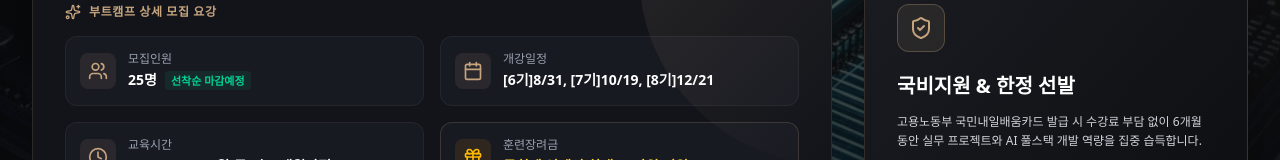
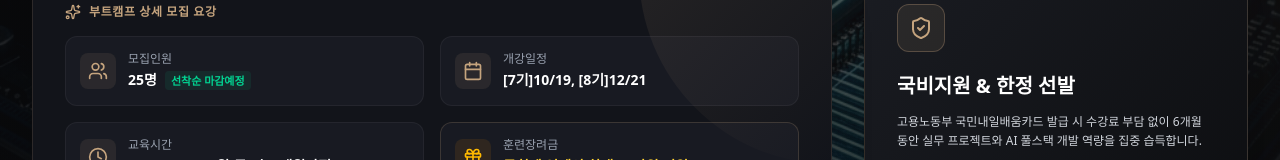
Before and after one commit to dvdkkk/k-kukbi-fullstack, a React (Vite) app: page / in a window 1280 px wide. Shown: the part 479-639 px from the top of the page. Built offline with nearby package versions, Linux system fonts and the light colour scheme.

Commit message:
feat: update bootcamp schedule
Remove the 6th cohort from the duration field to reflect current enrollment availability.

```diff
--- a/src/data/bootcampData.ts
+++ b/src/data/bootcampData.ts
@@ -17,7 +17,7 @@ export const COURSE_SUMMARY: CourseSummary = {
   title: "생성형AI × Java\n풀스택 개발 부트캠프",
   courseTitle: "현업에서 바로 통하는 자바 풀스택 & 생성형AI 서비스개발 실무 프로젝트 완성",
   capacity: "25명",
-  duration: "[6기]8/31, [7기]10/19, [8기]12/21",
+  duration: "[7기]10/19, [8기]12/21",
   schedule: "09:00~17:50 (월-금) ㅣ 6개월과정",
   originalPrice: "9,493,000원",
   discountedPrice: "0 ~ 40만원",
```
